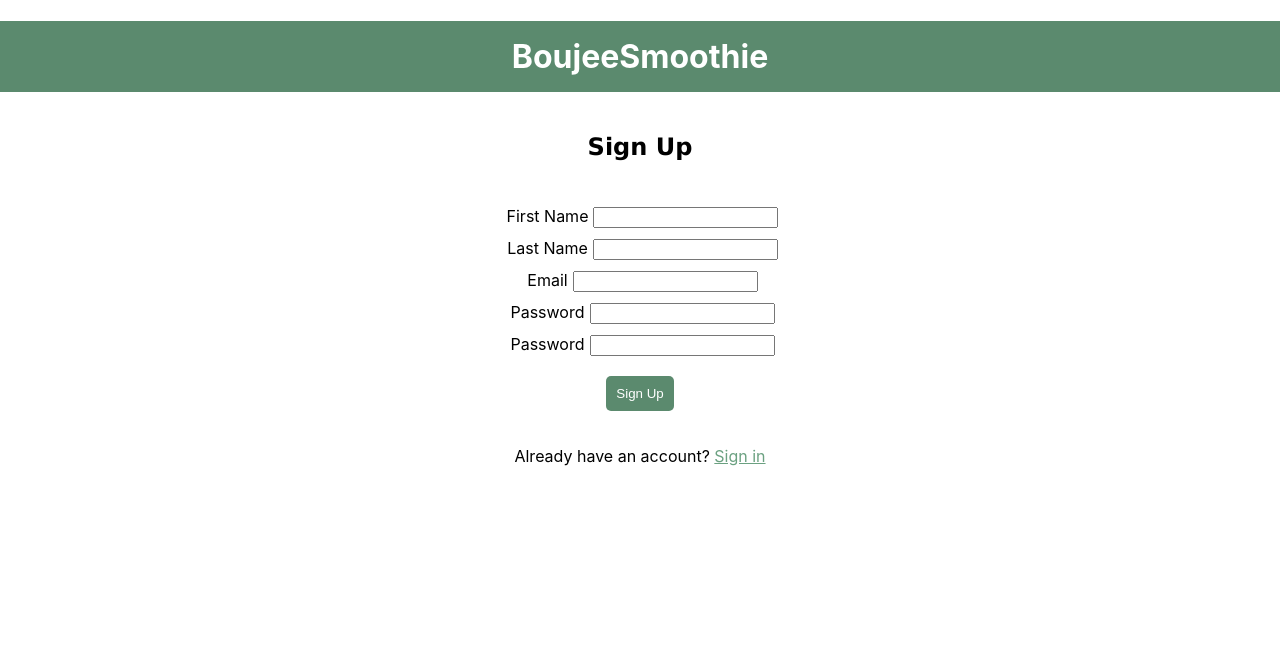
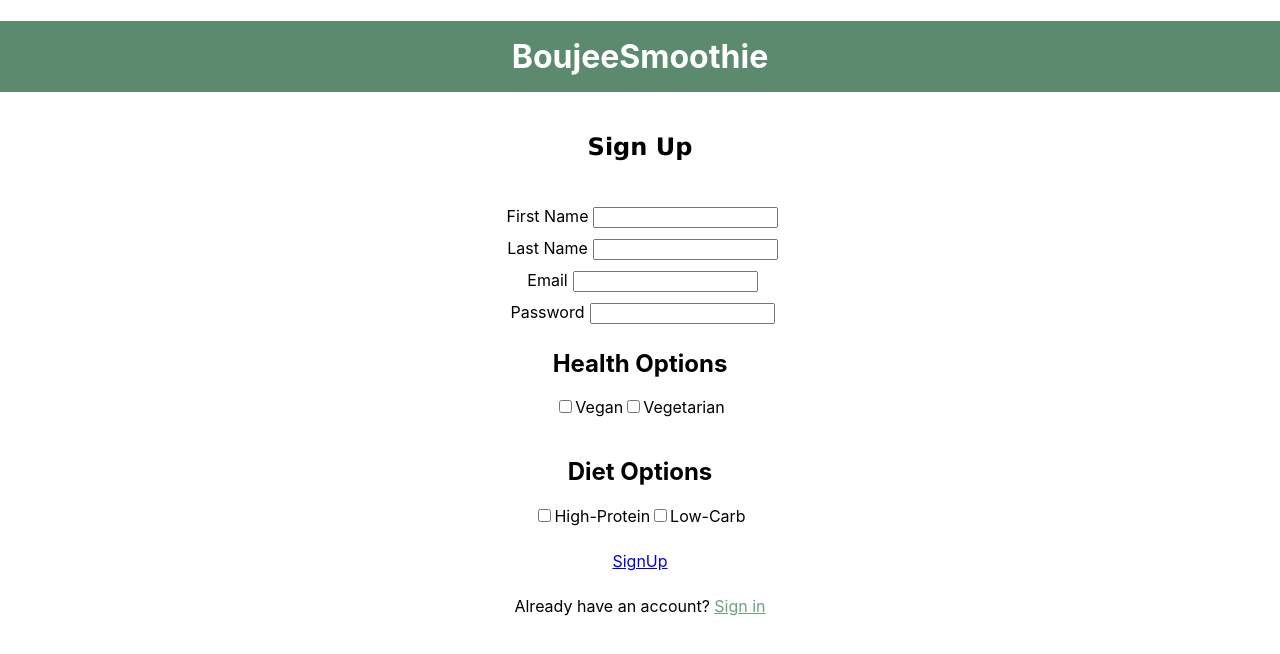
Before and after one commit to cedricll/CS125-SmoothieApp, a React (Create React App) app: page /signup in a window 1280 px wide. Shown: the top 654 px of the page. Built offline with nearby package versions, Linux system fonts and the light colour scheme.

Commit message:
profile created to send user info to mongodb

```diff
--- a/package.json
+++ b/package.json
@@ -2,10 +2,12 @@
   "name": "smoothie-app",
   "version": "0.1.0",
   "private": true,
+  "proxy": "http://localhost:3001",
   "dependencies": {
     "@testing-library/jest-dom": "^5.11.9",
     "@testing-library/react": "^11.2.5",
     "@testing-library/user-event": "^12.6.3",
+    "axios": "^0.21.1",
     "bootstrap": "^4.6.0",
     "react": "^17.0.1",
     "react-bootstrap": "^1.5.0",
--- a/src/components/Home.js
+++ b/src/components/Home.js
@@ -10,7 +10,7 @@ function Home() {
     const APP_KEY = 'c79a906105c5e348ec12bb9b47b0b363';
 
     const [recipes, setRecipes] = useState([]);
-    const [search, setSearch] = useState(["low-carb"]);
+    const [search, setSearch] = useState([]);
 
     const printOutSearch = (search) => {
         for (let i = 0; i < search.length; i++) {
@@ -63,7 +63,7 @@ function Home() {
 
 
 
-    return ( // what shows up on the web page
+    return (
         <div className="App">
         <Navigation/>
                 <br/><br/><br/><br/><br/><br/><br/>
@@ -77,7 +77,6 @@ function Home() {
 
 
         <ToggleButtonGroup type="checkbox" value={search} onChange={updateSearch}>
-          {/* <ToggleButton value={"low-sodium"}>Low-Sodium</ToggleButton> */}
           <ToggleButton value={"high-protein"}>High-Protein</ToggleButton>
           <ToggleButton value={"low-carb"}>Low-Carb</ToggleButton>
         </ToggleButtonGroup>
--- a/src/components/Recipe.js
+++ b/src/components/Recipe.js
@@ -4,7 +4,7 @@ const Recipe = ({title, calories, image}) => {
     return (
         <div>
             <h1>{title}</h1>
-            <p>{calories}</p>
+            <p> Calorie count: {calories}</p>
             <img src={image} alt=""/>
         </div>
     );
--- a/src/components/Registration/SignUp.js
+++ b/src/components/Registration/SignUp.js
@@ -1,64 +1,100 @@
-import React, {Component} from 'react'
+import React, {useState} from 'react'
 import {Link} from "react-router-dom";
+import axios from "axios"
 
-class SignUp extends Component {
-    state = {
+import ToggleButtonGroup from 'react-bootstrap/ToggleButtonGroup';
+import ToggleButton from 'react-bootstrap/ToggleButton';
+
+const SignUp = () => {
+
+    const [input, setInput] = useState({
+        firstName: "",
+        lastName: "",
         email: "",
         password: "",
-        firstName: "",
-        lastName: ""
+    })
+
+    const handleChange = (e) => { // text user input
+        console.log(e.target);
+        const {name, value} = e.target;
+
+        setInput(prevInput => {
+            return {
+                ...prevInput, // object of all previous inputs
+                [name]: value,
+            }
+        })
+
+        // this.setState({
+        //     [e.target.id]: e.target.value
+        // })
     }
 
-    handleChange = (e) => {
-        this.setState({
-            [e.target.id]: e.target.value
-        })
+    const handleSubmit = (e) => {
+        // e.preventDefault(); // stops the page from refreshing
+        console.log("submitted"); // this has the user email and password information
+        const newProfile = {
+            firstName: input.firstName,
+            lastName: input.lastName,
+            email: input.email,
+            password: input.password,
         }
 
-    handleSubmit = (e) => {
-        e.preventDefault(); // stops the page from refreshing
-        console.log(this.state); // this has the user email and password information
+        axios.post("http://localhost:3001/create", newProfile);
     }
 
-    render() {
+
     return (
         <div className = "container">
             <h1 className="App-header">BoujeeSmoothie</h1>
 
-                <form onSubmit={this.handleSubmit}>
+            <form>
                 <h5 className="Title">Sign Up</h5>
 
                 <div className="input-field">
                     <label htmlFor="firstName">First Name</label>
-                        <input type="text" id="firstName" onChange={this.handleChange}/>
+                    <input type="text" name="firstName" value={input.firstName} onChange={handleChange}/>
                 </div>
 
                 <div className="input-field">
                     <label htmlFor="lastName">Last Name</label>
-                        <input type="text" id="lastName" onChange={this.handleChange}/>
+                    <input type="text" name="lastName" value={input.lastName} onChange={handleChange}/>
                 </div>
 
                 <div className="input-field">
                     <label htmlFor="email">Email</label>
-                        <input type="email" id="email" onChange={this.handleChange}/>
+                    <input type="email" name="email" value = {input.email} onChange={handleChange}/>
                 </div>
 
                 <div className="input-field">
                     <label htmlFor="password">Password</label>
-                        <input type="password" id="password" onChange={this.handleChange}/>
+                    <input type="password" name="password" value={input.password} onChange={handleChange}/>
                 </div>
 
-                    <div className="input-field">
+                {/* <div className="input-field">
                     <label htmlFor="password">Password</label>
-                        <input type="password" id="password" onChange={this.handleChange}/>
-                    </div>
+                    <input type="password" name="password" onChange={handleChange}/>
+                </div> */}
+
+                <h2>Health Options</h2>
+                <ToggleButtonGroup type="checkbox" >
+                    <ToggleButton value={"Vegan"}>Vegan</ToggleButton>
+                    <ToggleButton value={"Vegetarian"}>Vegetarian</ToggleButton>
+                </ToggleButtonGroup>
+                <br/>
+
+                <h2>Diet Options</h2>
+                <ToggleButtonGroup type="checkbox" >
+                    <ToggleButton value={"High-Protein"}>High-Protein</ToggleButton>
+                    <ToggleButton value={"Low-Carb"}>Low-Carb</ToggleButton>
+                </ToggleButtonGroup>
+                <br/>
 
                 <div className="input-field">
-                        <Link to="/">
-                            <button className="Button">Sign Up</button>
+                    <Link to="/" onClick={handleSubmit}>
+                        SignUp
                     </Link>
                 </div>
-
 
             </form>
 
@@ -66,5 +102,4 @@ class SignUp extends Component {
         </div>
     )
 }
-}
 export default SignUp
```
Also changed, not shown: src/components/Profile.js (+28 -4 lines), 2 other files (tests, documents, lock files or other folders). Lines whose indentation alone changed are shown as unchanged.
